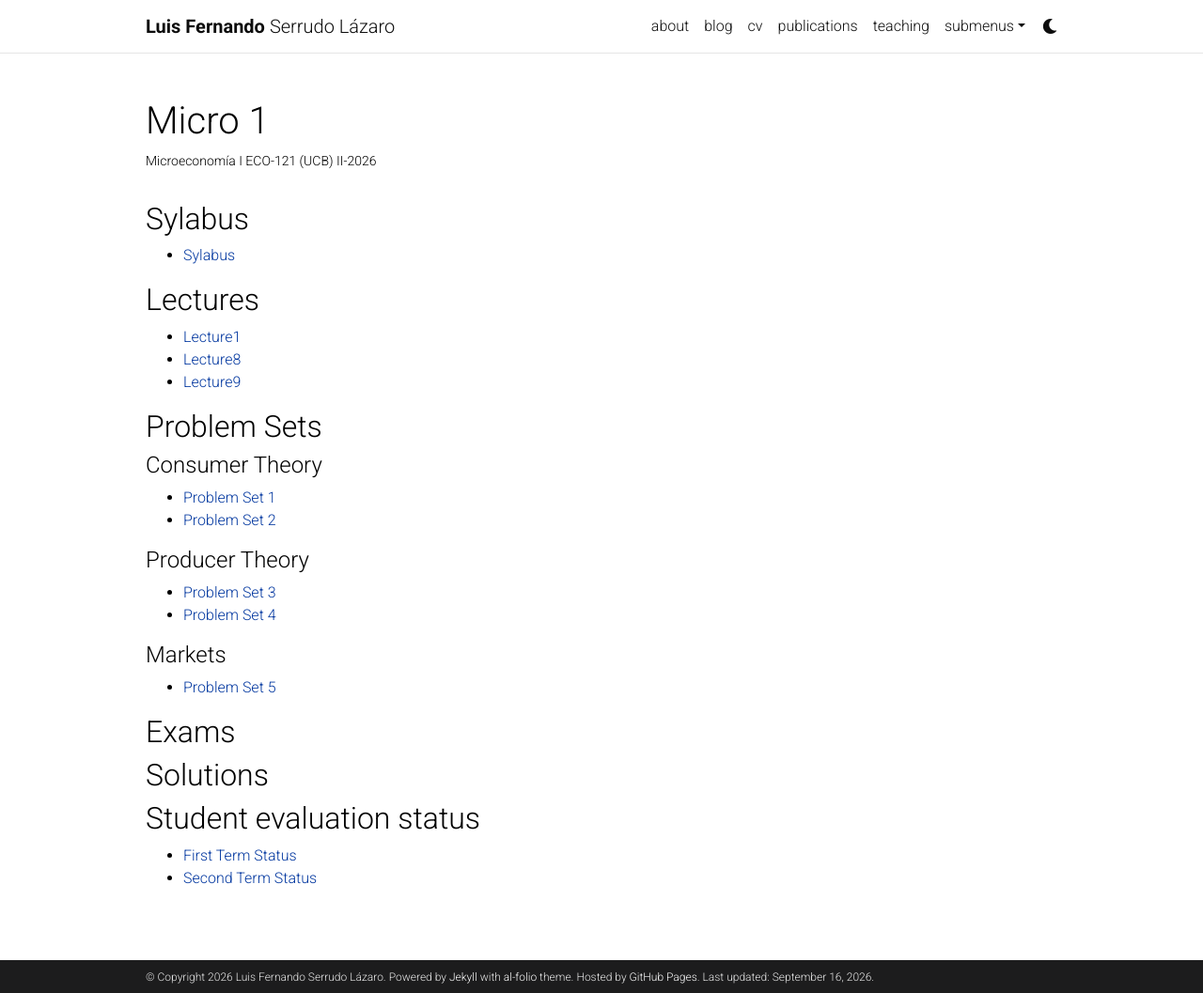
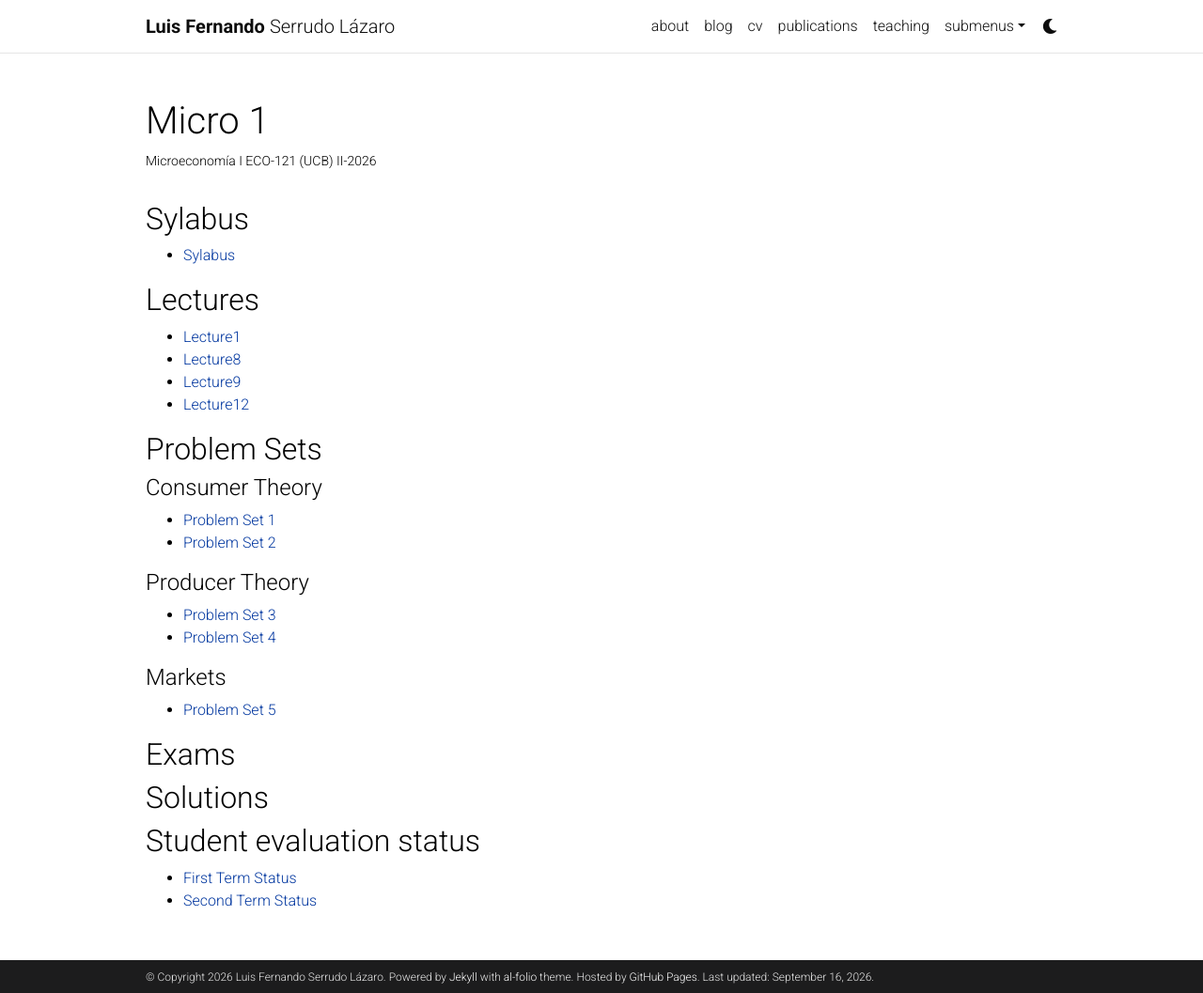
Before and after one commit to lserrudo/lserrudo.github.io, a Jekyll site: the page built from _projects/Microeconomics1_2-2026.md, in a window 1280 px wide and 1057 px high. Shown: the whole window at 94% size. Built offline with Jekyll 4.4.1, drawn with Linux system fonts in a browser that asks for light colours; comment, search, counter and statistics services are not loaded; a style sheet for code colours, icons or effects is not loaded.

Commit message:
Add Lecture12 link to Microeconomics project

```diff
--- a/_projects/Microeconomics1_2-2026.md
+++ b/_projects/Microeconomics1_2-2026.md
@@ -14,6 +14,7 @@ category: teaching
 - [Lecture1](/assets/pdf/Lectures/C1_Micro.pdf)
 - [Lecture8](/assets/pdf/Lectures/C8_Micro.pdf)
 - [Lecture9](/assets/pdf/Lectures/C9_Micro.pdf)
+- [Lecture12](/assets/pdf/Lectures/C12_Micro.pdf)
 
 ## Problem Sets
 #### Consumer Theory
```
